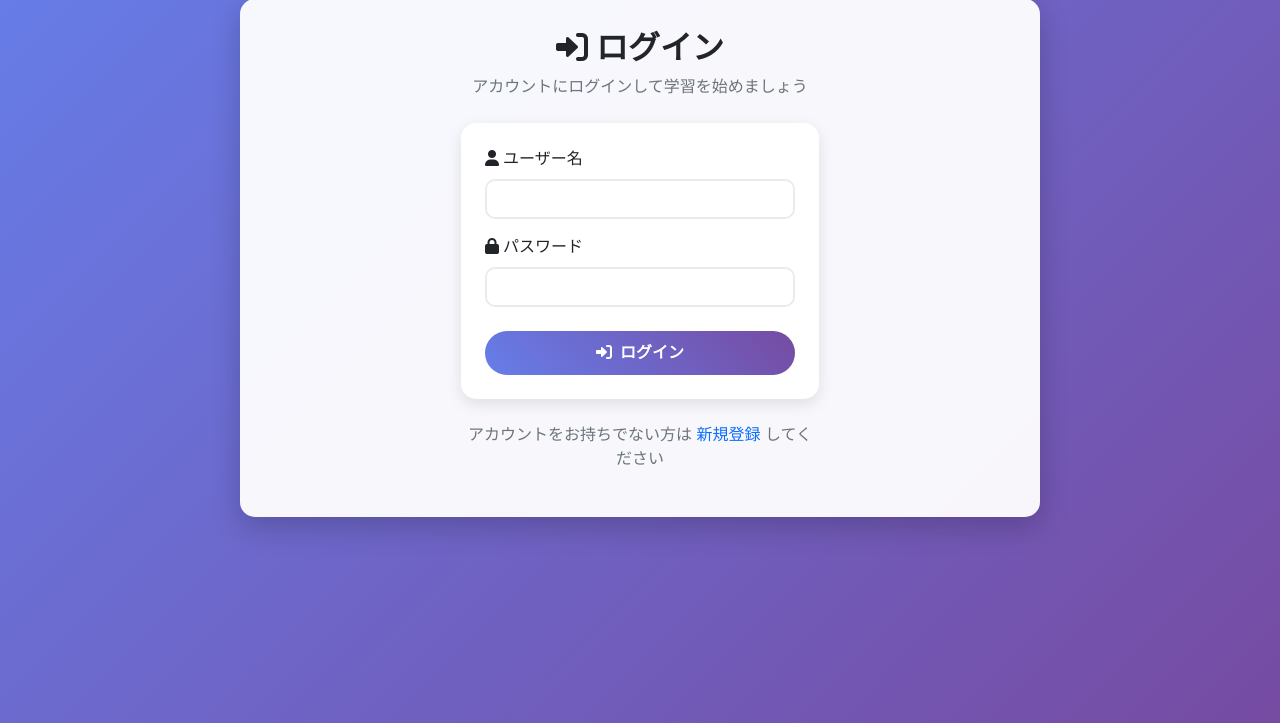
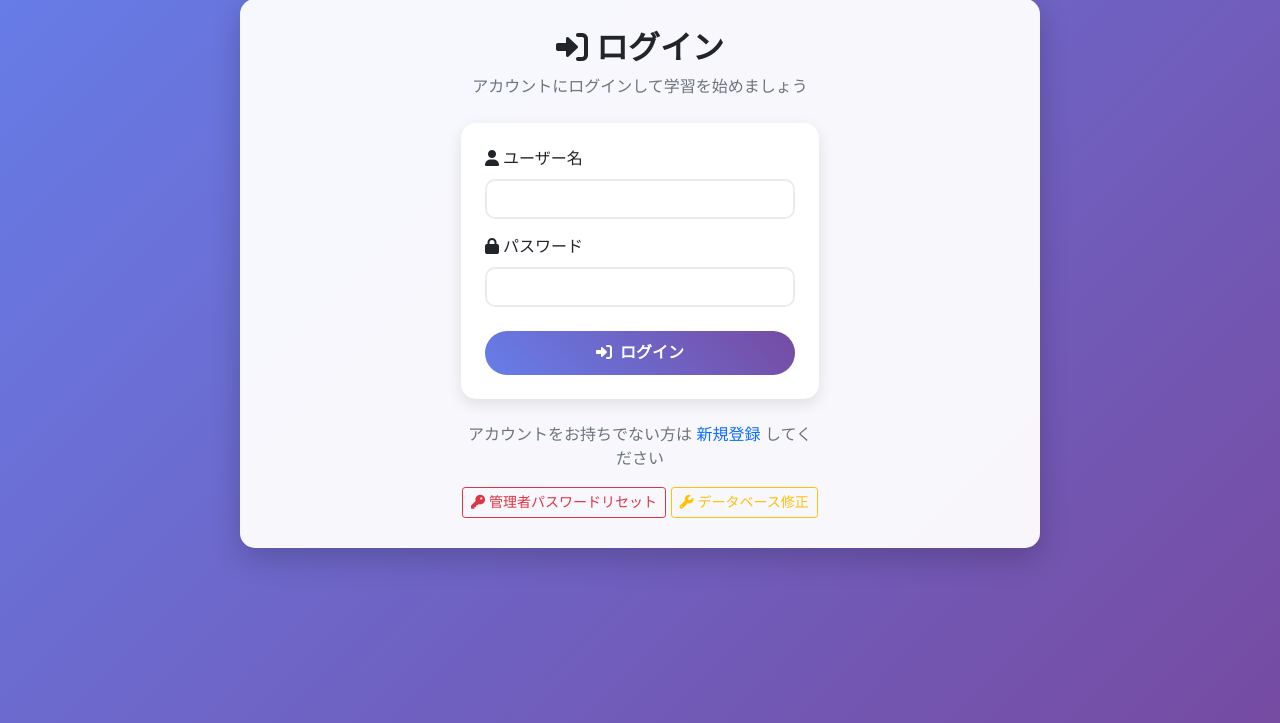
Before and after one commit to GHTAKAHIRO/flashcard-app, a Flask app: page /login in a window 1280 px wide. Shown: the part 87-810 px from the top of the page. Run offline with Flask 3, Linux system fonts and the light colour scheme; some libraries are stand-ins or nearby versions.

Commit message:
新しい.dockerignoreファイルを追加し、不要なファイルやディレクトリを除外。既存の.gitignoreファイルを整理し、重複項目を削除。データベース修正機能をadmin.pyに追加し、管理者パスワードのリセットとassignment_typeカラムの追加を実装。ログイン機能のエラーメッセージを改善し、login.htmlにデータベース修正ボタンを追加。

```diff
--- a/routes/auth.py
+++ b/routes/auth.py
@@ -33,10 +33,6 @@ def login():
             if user and check_password_hash(user[2], password):
                 login_user(User(user[0], user[1], user[2], user[3], user[4]))
                 current_app.logger.info(f"ログイン成功: user_id={user[0]}, username={user[1]}, is_admin={user[4]}")
-            elif user:
-                current_app.logger.warning(f"パスワードが一致しません: username={username}")
-                current_app.logger.info(f"入力されたパスワードの長さ: {len(password)}")
-                current_app.logger.info(f"パスワードハッシュの長さ: {len(user[2]) if user[2] else 0}")
 
                 # 最終ログイン時刻を更新
                 with get_db_connection() as conn:
@@ -58,9 +54,14 @@ def login():
 
                 current_app.logger.info("通常ユーザー: ホーム画面にリダイレクト")
                 return redirect(url_for('home'))
+            elif user:
+                current_app.logger.warning(f"パスワードが一致しません: username={username}")
+                current_app.logger.info(f"入力されたパスワードの長さ: {len(password)}")
+                current_app.logger.info(f"パスワードハッシュの長さ: {len(user[2]) if user[2] else 0}")
+                flash("パスワードが正しくありません。")
             else:
                 current_app.logger.warning(f"ログイン失敗: username={username}")
-                flash("ログインに失敗しました。")
+                flash("ユーザー名またはパスワードが正しくありません。")
         except Exception as e:
             current_app.logger.error(f"ログインエラー: {e}")
             flash("ログイン中にエラーが発生しました")
@@ -95,7 +96,7 @@ def register():
                     # ユーザー登録
                     cur.execute(f"""
                         INSERT INTO users (username, email, password_hash, is_admin, full_name, grade, created_at)
-                        VALUES ({placeholder}, NULL, {placeholder}, ?, {placeholder}, ?, CURRENT_TIMESTAMP)
+                        VALUES ({placeholder}, NULL, {placeholder}, {placeholder}, {placeholder}, {placeholder}, CURRENT_TIMESTAMP)
                     """, (username, hashed_password, False, full_name, '一般'))
 
                     user_id = cur.lastrowid
--- a/templates/login.html
+++ b/templates/login.html
@@ -44,7 +44,31 @@
                 <a href="{{ url_for('auth.register') }}" class="text-decoration-none">新規登録</a>
                 してください
             </p>
+
+            <!-- 管理者パスワードリセット機能 -->
+            <div class="mt-3">
+                <form method="POST" action="{{ url_for('admin.reset_admin_password') }}" style="display: inline;">
+                    <button type="submit" class="btn btn-outline-danger btn-sm" onclick="return confirmResetAdminPassword()">
+                        <i class="fas fa-key me-1"></i>管理者パスワードリセット
+                    </button>
+                </form>
+                <form method="POST" action="{{ url_for('admin.fix_database_issues') }}" style="display: inline;">
+                    <button type="submit" class="btn btn-outline-warning btn-sm" onclick="return confirmFixDatabase()">
+                        <i class="fas fa-wrench me-1"></i>データベース修正
+                    </button>
+                </form>
+            </div>
         </div>
     </div>
 </div>
+
+<script>
+function confirmResetAdminPassword() {
+    return confirm('⚠️ 管理者パスワードをリセットしますか？\n\n新しいパスワード: admin\n\n本当に実行しますか？');
+}
+
+function confirmFixDatabase() {
+    return confirm('⚠️ データベースの問題を修正しますか？\n\nこの操作はデータベースの構造を修正します。\n本当に実行しますか？');
+}
+</script>
 {% endblock %}
```
Also changed, not shown: routes/admin.py (+54 -0 lines), flashcards.db, 2 other files.
